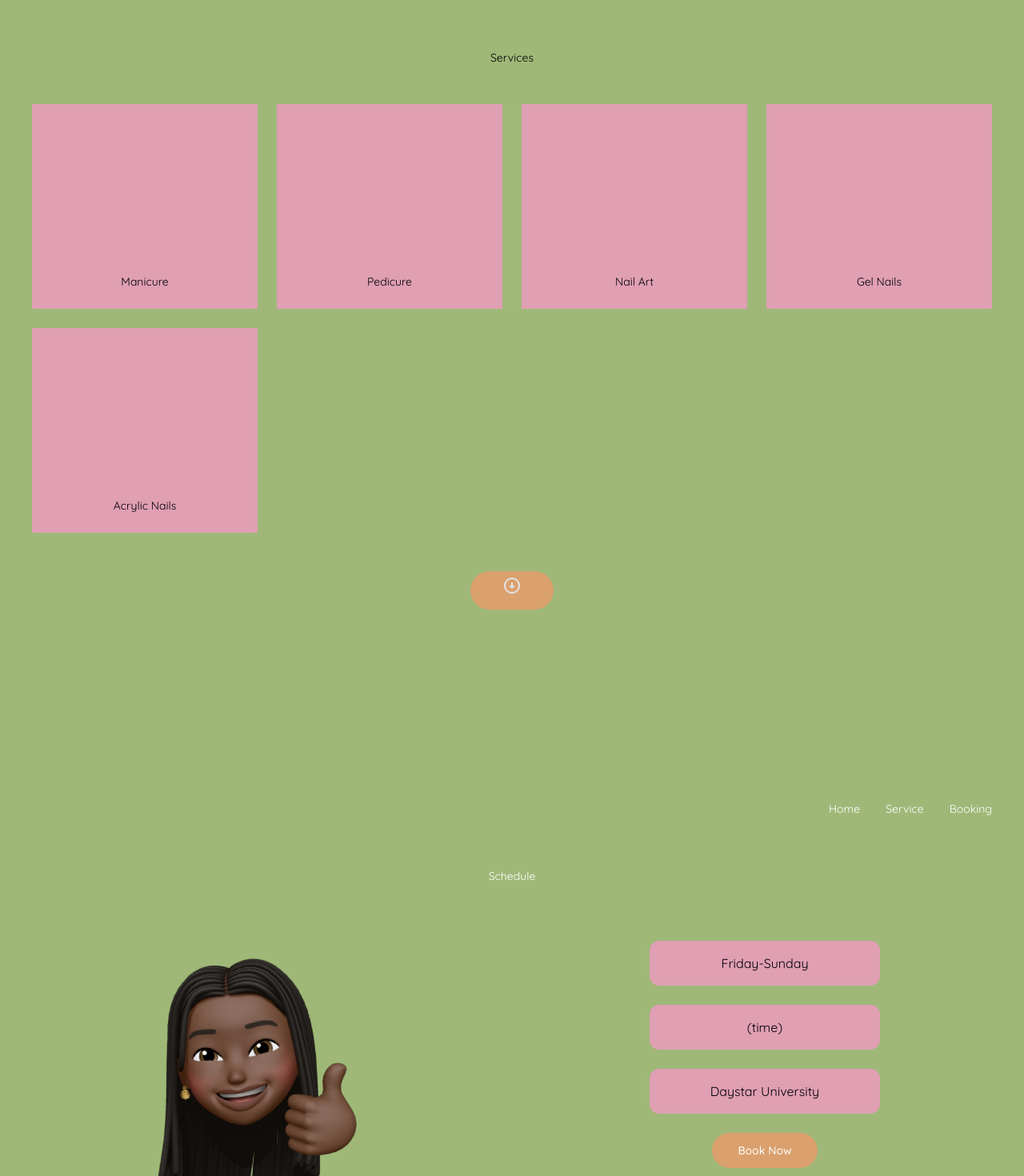
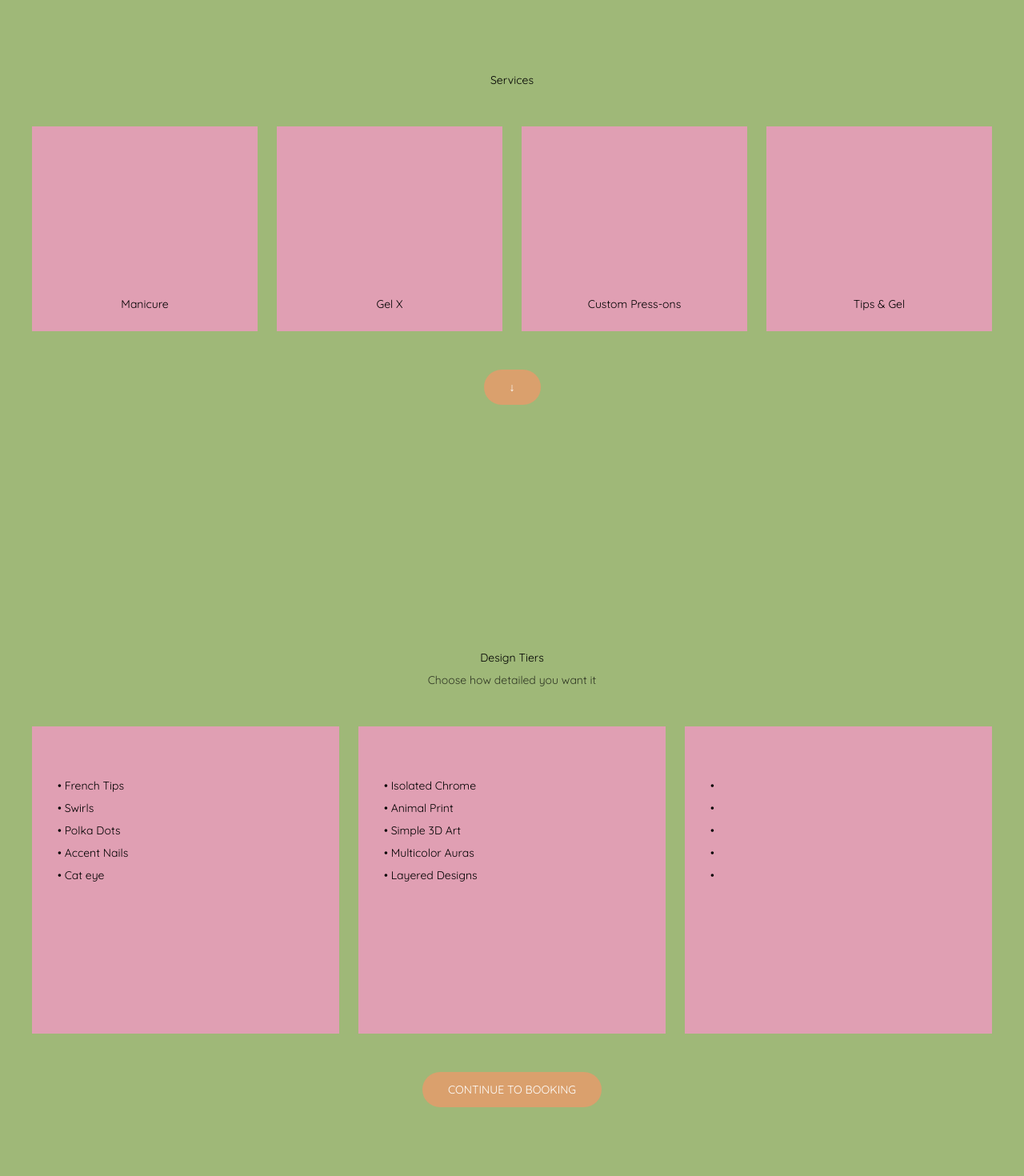
Before and after one commit to 4Rubi/_eclectic, a React (Vite) app in the folder eclectic_nails/: page / in a window 1280 px wide. Shown: the part 880-2350 px from the top of the page at 80% size. Built offline with nearby package versions, Linux system fonts and the light colour scheme; a web font is replaced by a local one.

Commit message:
feat: add design tiers section and enhance navigation with smooth scrolling

```diff
--- a/eclectic_nails/src/App.tsx
+++ b/eclectic_nails/src/App.tsx
@@ -1,6 +1,7 @@
 import Hero from "./sections/hero"
 import Navbar from "./components/navbar"
 import Services from "./sections/services"
+import DesignTiers from "./sections/designtiers"
 import Booking from "./sections/booking"
 import Footer from "./sections/footer"
 
@@ -13,6 +14,7 @@ export default function App() {
         <Navbar />
         <Hero />
         <Services />
+        <DesignTiers/>
         <Booking />
         <Footer />
       </div>
--- a/eclectic_nails/src/components/button.tsx
+++ b/eclectic_nails/src/components/button.tsx
@@ -1,8 +1,16 @@
 type ButtonProps = {
   text: string;
+  href?: string;
 };
 
-export default function Button({ text }: ButtonProps) {
+export default function Button({ text, href }: ButtonProps) {
+  if (href) {
+    return (
+      <a href={href} className="inline-block bg-(--brown) text-white px-8 py-3 rounded-full text-sm font-medium transition hover:scale-105">
+        {text}
+      </a>
+    );
+  }
   return (
     <button className="bg-(--brown) text-white px-8 py-3 rounded-full text-sm font-medium transition hover:scale-105">
       {text}
--- a/eclectic_nails/src/components/navbar.tsx
+++ b/eclectic_nails/src/components/navbar.tsx
@@ -6,9 +6,10 @@ export default function Navbar() {
             </div>
 
             <div className="navbar hidden md:flex gap-8 text-black text-sm ">
-                <a>Home</a>
-                <a>Services</a>
-                <a>Booking</a>
+                <a href="#home">Home</a>
+                <a href="#services">Services</a>
+                <a href="#design-tiers">Design Tiers</a>
+                <a href="#booking">Booking</a>
             </div>
         </nav>
     );
--- a/eclectic_nails/src/components/servicecard.tsx
+++ b/eclectic_nails/src/components/servicecard.tsx
@@ -0,0 +1,13 @@
+type ServiceCardProps = {
+  title: string;
+};
+
+export default function ServiceCard({ title }: ServiceCardProps) {
+  return (
+    <div className="bg-(--pink) h-64 flex items-end justify-center pb-6">
+      <p className="text-black text-sm">
+        {title}
+      </p>
+    </div>
+  );
+}
--- a/eclectic_nails/src/index.css
+++ b/eclectic_nails/src/index.css
@@ -4,6 +4,9 @@
   --green:#9fb878;
   --pink:#E09FB3;
   --brown:#DAA06D;
+}
+html {
+  scroll-behavior: smooth;
 }
 body {
   margin: 0;
--- a/eclectic_nails/src/sections/booking.tsx
+++ b/eclectic_nails/src/sections/booking.tsx
@@ -2,41 +2,47 @@ import Button from "../components/button";
 import Image from "../assets/idcover.png";
 
 const schedule = [
-    { day: "Friday-Sunday", time: "9:00am-5:00pm", location: "Daystar University" },
+  "Friday - Sunday","9:00am - 5:00pm","Daystar University",
 ];
-export default function Booking () {
+
+export default function Booking() {
   return (
-        <section id="booking" className="min-h-screen flex flex-col justify-center py-20">
-            {/*top navbar*/}
-            <div className="flex justify-end gap-8 text-white text-sm mb-16">
-                <span>Home</span>
-                <span>Service</span>
-                <span>Booking</span>
-            </div>
-            {/*Title*/}
-            <h2 className="text-center text-white text-sm mb-12">Schedule</h2>
-            {/*Main layout*/}
+    <section
+      id="booking"
+      className="min-h-screen flex flex-col justify-center py-20"
+    >
+      {/* Title */}
+      <h2 className="text-center text-white text-sm mb-12">
+        Schedule
+      </h2>
+
+      {/* Main Layout */}
       <div className="flex flex-col lg:flex-row items-center justify-between gap-16">
-                    {/*left side avatar*/}
+
+        {/* Avatar */}
         <div className="w-full lg:w-1/2 flex justify-center">
-                        <img src={Image} alt="Eclectic Nails avatar" className="w-[250px] lg:w-[330px] object-contain" />
-                    </div>
-                    {/*right side form*/}
-                    <div className="w-full lg:w-1/2 flex flex-col items-center gap-6">
-                        <div className="bg-(--pink) w-72 py-4 rounded-xl text-center">
-                            <p>Friday-Sunday</p>
+          <img
+            src={Image}
+            alt="Eclectic Nails avatar"
+            className="w-[250px] lg:w-[330px] object-contain"
+          />
         </div>
 
-                        <div className="bg-(--pink) w-72 py-4 rounded-xl text-center">
-                            <p>(time)</p>
+        {/* Schedule */}
+        <div className="w-full lg:w-1/2 flex flex-col items-center gap-6">
+
+          {schedule.map((item) => (
+            <div
+              key={item} className="bg-(--pink) w-72 py-4 rounded-xl text-center"
+            >
+              <p>{item}</p>
+            </div>
+          ))}
+
+          <Button text="Book Now" />
+
         </div>
 
-                        <div className="bg-(--pink) w-72 py-4 rounded-xl text-center">
-                            <p>Daystar University</p>
-                        </div>
-
-                        <Button text="Book Now"/>
-                    </div>
       </div>
     </section>
   );
--- /dev/null
+++ b/eclectic_nails/src/sections/designtiers.tsx
@@ -0,0 +1,78 @@
+const tiers = [
+    {
+        tier: "",
+        name: "",
+        price: "",
+        items: ["French Tips", "Swirls", "Polka Dots", "Accent Nails", "Cat eye"],
+    },
+    {
+        tier: "",
+        name: "",
+        price: "",
+        items: ["Isolated Chrome", "Animal Print", "Simple 3D Art", "Multicolor Auras", "Layered Designs"],
+    },
+    {
+        tier: "",
+        name: "",
+        price: "",
+        items: ["", "", "", "", ""],
+    },];
+export default function DesignTiers() {
+  return (
+    <section
+      id="design-tiers"
+      className="min-h-screen flex flex-col justify-center py-20"
+    >
+      {/* Heading */}
+      <div className="text-center mb-12">
+        <h2 className="text-black text-sm">
+          Design Tiers
+        </h2>
+
+        <p className="text-black/70 text-sm mt-2">
+          Choose how detailed you want it
+        </p>
+      </div>
+
+      {/* Tiers */}
+      <div className="grid grid-cols-1 md:grid-cols-3 gap-6">
+        {tiers.map((tier) => (
+          <div
+            key={tier.tier}
+            className="bg-(--pink) p-8 min-h-96"
+          >
+            <p className="text-sm">
+              {tier.tier}
+            </p>
+
+            <h3 className="text-xl font-medium mt-2">
+              {tier.name}
+            </h3>
+
+            <p className="mt-3 font-medium">
+              {tier.price}
+            </p>
+
+            <ul className="mt-8 space-y-2 text-sm">
+              {tier.items.map((item) => (
+                <li key={item}>
+                  • {item}
+                </li>
+              ))}
+            </ul>
+          </div>
+        ))}
+      </div>
+
+      {/* Next section */}
+      <div className="flex justify-center mt-12">
+        <a
+          href="#booking"
+          className="bg-(--brown) text-white px-8 py-3 rounded-full text-sm"
+        >
+          CONTINUE TO BOOKING
+        </a>
+      </div>
+    </section>
+  );
+}
--- a/eclectic_nails/src/sections/footer.tsx
+++ b/eclectic_nails/src/sections/footer.tsx
@@ -14,6 +14,7 @@ export default function Footer() {
         <div className="flex gap-8 text-white text-sm">
           <a href="#home">Home</a>
           <a href="#services">Services</a>
+          <a href="#design-tiers">Design Tiers</a>
           <a href="#booking">Booking</a>
           <a href="#contact">Contact</a>
         </div>
--- a/eclectic_nails/src/sections/hero.tsx
+++ b/eclectic_nails/src/sections/hero.tsx
@@ -17,7 +17,7 @@ export default function Hero () {
                         <li>• Best Services</li>
                     </ul>
                     <div className="mt-10">
-                        <Button text="Explore Services"/>
+                        <Button text="Explore Services" href="#services"/>
                     </div>
                 </div>
                 {/*right content*/}
--- a/eclectic_nails/src/sections/services.tsx
+++ b/eclectic_nails/src/sections/services.tsx
@@ -1,28 +1,40 @@
+import ServiceCard from "../components/servicecard";
+import Button from "../components/button";
 
-import arrow from "../assets/arrowdown.svg";
-const services = ["Manicure", "Pedicure", "Nail Art", "Gel Nails", "Acrylic Nails"];
-export default function Services () {
+const services = [
+  "Manicure",
+  "Gel X",
+  "Custom Press-ons",
+  "Tips & Gel",
+];
+
+export default function Services() {
   return (
-        <section id="services" className="min-h-[screen] flex flex-col justify-center py-20">
-            <div className="flex justify-end gap-8 text-black text-sm mb-16">
-                <span>Home</span>
-                <span>Service</span>
-                <span>Booking</span>
-            </div>
-            <h2 className="text-center text-black text-sm mb-12">Services</h2>
-            {/*Service Cards*/}
+    <section
+      id="services"
+      className="min-h-screen flex flex-col justify-center py-20"
+    >
+      {/* Title */}
+      <h2 className="text-center text-black text-sm mb-12">
+        Services
+      </h2>
+
+      {/* Service cards */}
       <div className="grid grid-cols-2 lg:grid-cols-4 gap-6">
         {services.map((service) => (
-                    <div key={service} className="bg-(--pink) h-64 flex items-end justify-center pb-6">
-                        <p className="text-black text-sm">{service}</p>
-                    </div>
+          <ServiceCard
+            key={service}
+            title={service}
+          />
         ))}
       </div>
-            {/*down arrow button*/ }
+
+      {/* Continue to design tiers */}
       <div className="flex justify-center mt-12">
-                <button className="Button bg-(--brown) rounded-full px-10 py-3 text-white">
-                    <img src={arrow} alt="Down Arrow" className="animate-bounce object-contain" />
-                </button>
+        <Button
+          text="↓"
+          href="#design-tiers"
+        />
       </div>
     </section>
   );
```
Lines whose indentation alone changed are shown as unchanged.
